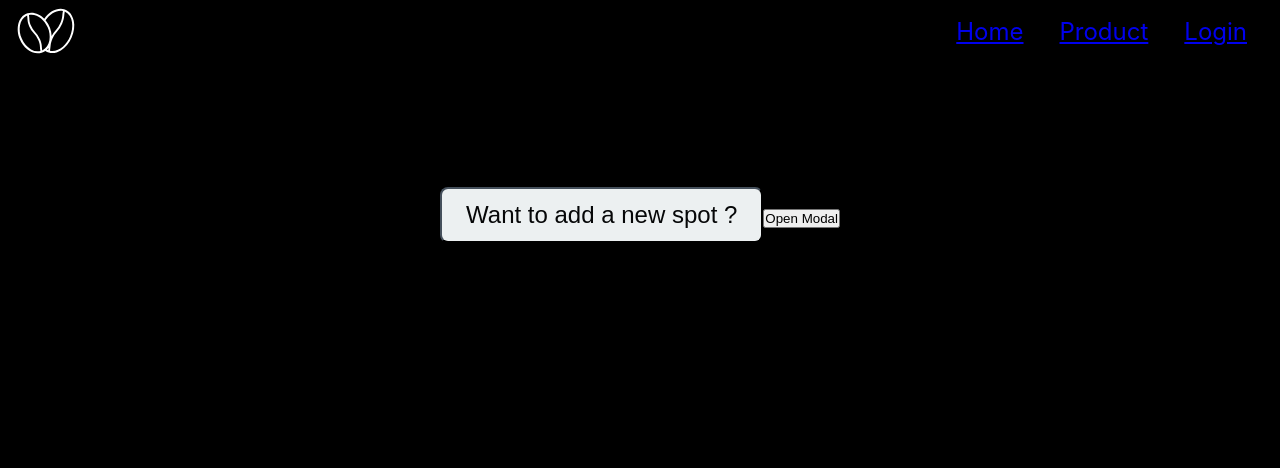
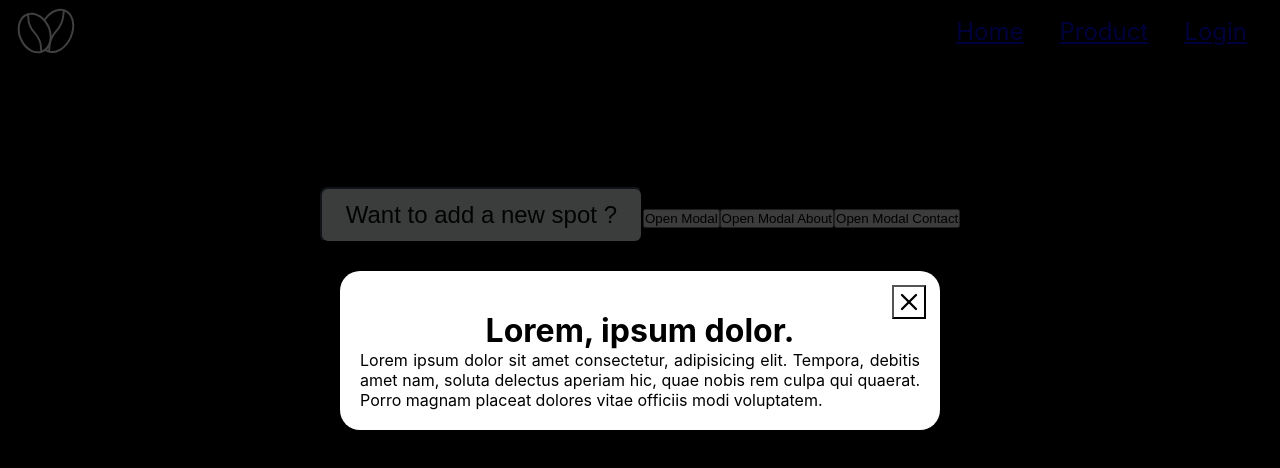
Before and after one commit to Khaanh/MyGastroTrip, a React (Create React App) app: page / in a window 1280 px wide. Both pictures are taken after a click on the button "Open Modal". Shown: the top 468 px of the page. Built offline with nearby package versions, Linux system fonts and the light colour scheme.

Commit message:
WIP: implement functionality for ModalDialog component

```diff
--- a/src/components/ModalDialog.jsx
+++ b/src/components/ModalDialog.jsx
@@ -1,10 +1,7 @@
 import { X } from "lucide-react";
 import styles from "./ModalDialog.module.css";
 
-export default function ModalDialog({ isOpen, children }) {
-	const handleClose = () => {
-		console.log("sadas");
-	};
+export default function ModalDialog({ isOpen, onClose, children }) {
 	return (
 		<>
 			{isOpen && (
@@ -13,7 +10,7 @@ export default function ModalDialog({ isOpen, children }) {
 						<div className={styles.modalContent}>
 							<button
 								className={styles.modalCloseBtn}
-								onClick={() => handleClose()}
+								onClick={() => onClose(isOpen)}
 							>
 								<X size={28} />
 							</button>
--- a/src/pages/Homepage.jsx
+++ b/src/pages/Homepage.jsx
@@ -9,7 +9,22 @@ import ModalDialog from "../components/ModalDialog";
 
 export default function Homepage() {
 	const [selectedCity, setSelectedCity] = useState();
-	const [infoModalIsOpen, setInfoModalIsOpen] = useState(false);
+
+	const [modalDefaultIsOpen, setModalDefaultIsOpen] = useState(false);
+	const [modalAboutIsOpen, setModalAboutIsOpen] = useState(false);
+	const [modalContactIsOpen, setModalContactIsOpen] = useState(false);
+
+	const handleModalDefaultClose = () => {
+		setModalDefaultIsOpen((curState) => !curState);
+	};
+
+	const handleModalAboutClose = () => {
+		setModalAboutIsOpen((curState) => !curState);
+	};
+
+	const handleModalContactClose = () => {
+		setModalContactIsOpen((curState) => !curState);
+	};
 
 	const handleSelect = (location) => {
 		setSelectedCity(location);
@@ -23,11 +38,47 @@ export default function Homepage() {
 				<button className={styles.btnCTA}>
 					<Link to="app">Want to add a new spot ?</Link>
 				</button>
-				<button isOpen={infoModalIsOpen}>Open Modal</button>
+				<button onClick={() => handleModalDefaultClose(modalDefaultIsOpen)}>
+					Open Modal
+				</button>
+
+				<button onClick={() => handleModalAboutClose(modalAboutIsOpen)}>
+					Open Modal About
+				</button>
+
+				<button onClick={() => handleModalContactClose(modalContactIsOpen)}>
+					Open Modal Contact
+				</button>
 			</main>
 
-			<ModalDialog isOpen={infoModalIsOpen}>
+			<ModalDialog
+				isOpen={modalDefaultIsOpen}
+				onClose={handleModalDefaultClose}
+			>
 				<h1>Lorem, ipsum dolor.</h1>
+				<p>
+					Lorem ipsum dolor sit amet consectetur, adipisicing elit. Tempora,
+					debitis amet nam, soluta delectus aperiam hic, quae nobis rem culpa
+					qui quaerat. Porro magnam placeat dolores vitae officiis modi
+					voluptatem.
+				</p>
+			</ModalDialog>
+
+			<ModalDialog isOpen={modalAboutIsOpen} onClose={handleModalAboutClose}>
+				<h1>About Modal</h1>
+				<p>
+					Lorem ipsum dolor sit amet consectetur, adipisicing elit. Tempora,
+					debitis amet nam, soluta delectus aperiam hic, quae nobis rem culpa
+					qui quaerat. Porro magnam placeat dolores vitae officiis modi
+					voluptatem.
+				</p>
+			</ModalDialog>
+
+			<ModalDialog
+				isOpen={modalContactIsOpen}
+				onClose={handleModalContactClose}
+			>
+				<h1>Contact Modal</h1>
 				<p>
 					Lorem ipsum dolor sit amet consectetur, adipisicing elit. Tempora,
 					debitis amet nam, soluta delectus aperiam hic, quae nobis rem culpa
```
